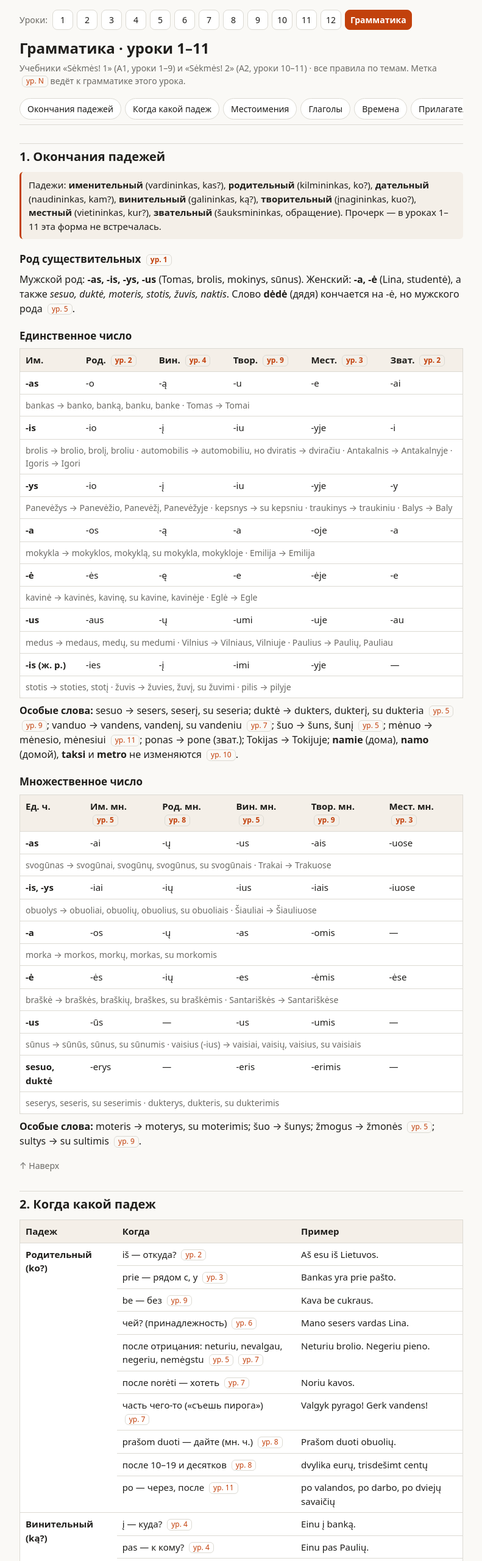
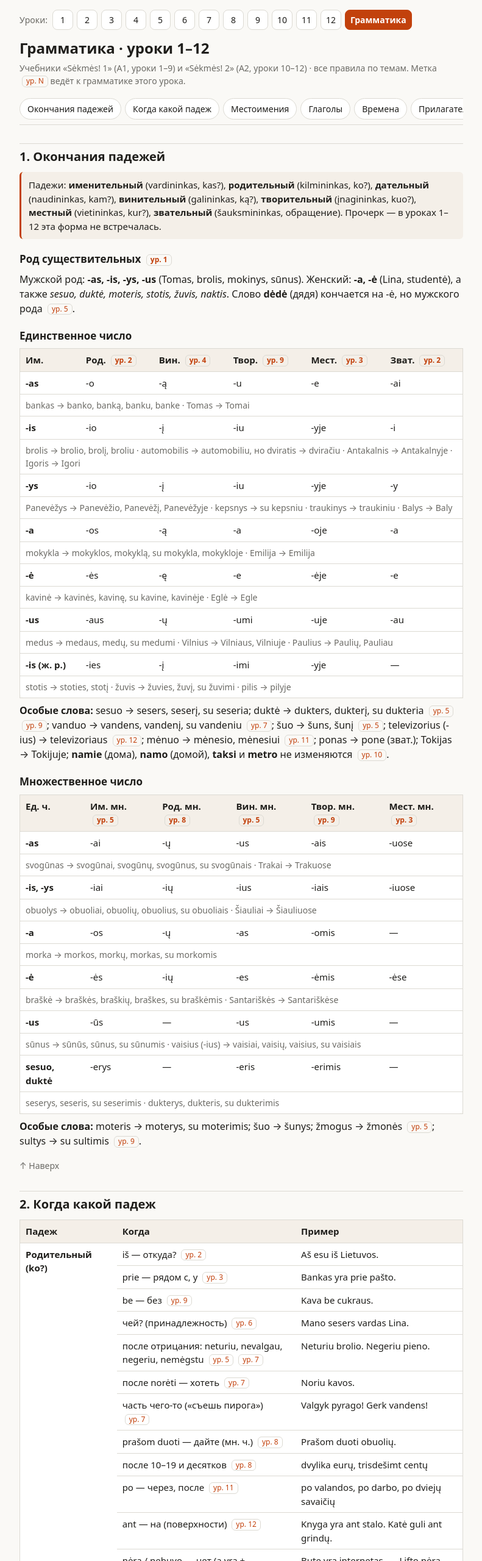
Before and after one commit to volhakratko-beep/lithuanian-language, a plain HTML site: page grammar/index.html in a window 1280 px wide. Shown: the top 2560 px of the page at 61% size, without its empty margins (244-1035 px from the left). Drawn offline with Linux system fonts and the light colour scheme.

Commit message:
Add lesson 12 grammar to the grammar page
Co-Authored-By: Claude Opus 5.5 <noreply@anthropic.com>

```diff
--- a/grammar/index.html
+++ b/grammar/index.html
@@ -3,7 +3,7 @@
 <head>
 <meta charset="utf-8">
 <meta name="viewport" content="width=device-width, initial-scale=1">
-<title>Sėkmės! — Грамматика уроков 1–11</title>
+<title>Sėkmės! — Грамматика уроков 1–12</title>
 <style>
 :root{--bg:#faf9f6;--fg:#1f1e1b;--muted:#6b6a65;--card:#fff;--line:#dcdad3;--accent:#c2410c;--soft:#f4efe8}
 @media (prefers-color-scheme:dark){:root{--bg:#1c1b19;--fg:#f1efe9;--muted:#a3a198;--card:#2a2926;--line:#3d3b36;--accent:#fb923c;--soft:#2f2d29}}
@@ -34,8 +34,8 @@ ul{margin:6px 0;padding-left:22px}
 <body>
 <div class="page">
 <!--lesson-menu--><style>.lmenu{display:flex;gap:6px;flex-wrap:wrap;align-items:center;margin:0 0 12px;font-size:14px}.lmenu span{color:var(--muted);margin-right:2px}.lmenu a{min-width:34px;text-align:center;padding:5px 8px;border:1px solid var(--line);border-radius:8px;text-decoration:none;color:var(--fg);background:var(--card)}.lmenu a.cur{background:var(--accent);border-color:var(--accent);color:#fff;font-weight:600}</style><nav class="lmenu" aria-label="Уроки"><span>Уроки:</span><a href="../" title="Урок 1">1</a><a href="../lesson-2/" title="Урок 2">2</a><a href="../lesson-3/" title="Урок 3">3</a><a href="../lesson-4/" title="Урок 4">4</a><a href="../lesson-5/" title="Урок 5">5</a><a href="../lesson-6/" title="Урок 6">6</a><a href="../lesson-7/" title="Урок 7">7</a><a href="../lesson-8/" title="Урок 8">8</a><a href="../lesson-9/" title="Урок 9">9</a><a href="../lesson-10/" title="Урок 10">10</a><a href="../lesson-11/" title="Урок 11">11</a><a href="../lesson-12/" title="Урок 12">12</a><a href="../grammar/" class="cur" aria-current="page" title="Грамматика уроков">Грамматика</a></nav><!--/lesson-menu-->
-<h1>Грамматика · уроки 1–11</h1>
-<div class="sub">Учебники «Sėkmės! 1» (A1, уроки 1–9) и «Sėkmės! 2» (A2, уроки 10–11) · все правила по темам. Метка <span class="tg">ур. N</span> ведёт к грамматике этого урока.</div>
+<h1>Грамматика · уроки 1–12</h1>
+<div class="sub">Учебники «Sėkmės! 1» (A1, уроки 1–9) и «Sėkmės! 2» (A2, уроки 10–12) · все правила по темам. Метка <span class="tg">ур. N</span> ведёт к грамматике этого урока.</div>
 
 <nav class="hot" aria-label="Темы">
   <a href="#cases">Окончания падежей</a>
@@ -49,7 +49,7 @@ ul{margin:6px 0;padding-left:22px}
 </nav>
 
 <h2 id="cases">1. Окончания падежей</h2>
-<div class="note">Падежи: <b>именительный</b> (vardininkas, kas?), <b>родительный</b> (kilmininkas, ko?), <b>дательный</b> (naudininkas, kam?), <b>винительный</b> (galininkas, ką?), <b>творительный</b> (įnagininkas, kuo?), <b>местный</b> (vietininkas, kur?), <b>звательный</b> (šauksmininkas, обращение). Прочерк — в уроках 1–11 эта форма не встречалась.</div>
+<div class="note">Падежи: <b>именительный</b> (vardininkas, kas?), <b>родительный</b> (kilmininkas, ko?), <b>дательный</b> (naudininkas, kam?), <b>винительный</b> (galininkas, ką?), <b>творительный</b> (įnagininkas, kuo?), <b>местный</b> (vietininkas, kur?), <b>звательный</b> (šauksmininkas, обращение). Прочерк — в уроках 1–12 эта форма не встречалась.</div>
 
 <h3>Род существительных <a class="tg" href="../#grammar">ур. 1</a></h3>
 <p>Мужской род: <b>-as, -is, -ys, -us</b> (Tomas, brolis, mokinys, sūnus). Женский: <b>-a, -ė</b> (Lina, studentė), а также <i>sesuo, duktė, moteris, stotis, žuvis, naktis</i>. Слово <b>dėdė</b> (дядя) кончается на -ė, но мужского рода <a class="tg" href="../lesson-5/#grammar">ур. 5</a>.</p>
@@ -72,7 +72,7 @@ ul{margin:6px 0;padding-left:22px}
 <tr><td class="lt">-is (ж. р.)</td><td>-ies</td><td>-į</td><td>-imi</td><td>-yje</td><td>—</td></tr>
 <tr><td colspan="6" class="sub">stotis → stoties, stotį · žuvis → žuvies, žuvį, su žuvimi · pilis → pilyje</td></tr>
 </table></div>
-<p><b>Особые слова:</b> sesuo → sesers, seserį, su seseria; duktė → dukters, dukterį, su dukteria <a class="tg" href="../lesson-5/#grammar">ур. 5</a> <a class="tg" href="../lesson-9/#grammar">ур. 9</a>; vanduo → vandens, vandenį, su vandeniu <a class="tg" href="../lesson-7/#grammar">ур. 7</a>; šuo → šuns, šunį <a class="tg" href="../lesson-5/#grammar">ур. 5</a>; mėnuo → mėnesio, mėnesiui <a class="tg" href="../lesson-11/#grammar">ур. 11</a>; ponas → pone (зват.); Tokijas → Tokijuje; <b>namie</b> (дома), <b>namo</b> (домой), <b>taksi</b> и <b>metro</b> не изменяются <a class="tg" href="../lesson-10/#grammar">ур. 10</a>.</p>
+<p><b>Особые слова:</b> sesuo → sesers, seserį, su seseria; duktė → dukters, dukterį, su dukteria <a class="tg" href="../lesson-5/#grammar">ур. 5</a> <a class="tg" href="../lesson-9/#grammar">ур. 9</a>; vanduo → vandens, vandenį, su vandeniu <a class="tg" href="../lesson-7/#grammar">ур. 7</a>; šuo → šuns, šunį <a class="tg" href="../lesson-5/#grammar">ур. 5</a>; televizorius (-ius) → televizoriaus <a class="tg" href="../lesson-12/#grammar">ур. 12</a>; mėnuo → mėnesio, mėnesiui <a class="tg" href="../lesson-11/#grammar">ур. 11</a>; ponas → pone (зват.); Tokijas → Tokijuje; <b>namie</b> (дома), <b>namo</b> (домой), <b>taksi</b> и <b>metro</b> не изменяются <a class="tg" href="../lesson-10/#grammar">ур. 10</a>.</p>
 
 <h3>Множественное число</h3>
 <div class="wrap"><table>
@@ -96,7 +96,7 @@ ul{margin:6px 0;padding-left:22px}
 <h2 id="use">2. Когда какой падеж</h2>
 <div class="wrap"><table>
 <tr><th>Падеж</th><th>Когда</th><th>Пример</th></tr>
-<tr><td class="lt" rowspan="10">Родительный (ko?)</td><td>iš — откуда? <a class="tg" href="../lesson-2/#grammar">ур. 2</a></td><td>Aš esu iš Lietuvos.</td></tr>
+<tr><td class="lt" rowspan="13">Родительный (ko?)</td><td>iš — откуда? <a class="tg" href="../lesson-2/#grammar">ур. 2</a></td><td>Aš esu iš Lietuvos.</td></tr>
 <tr><td>prie — рядом с, у <a class="tg" href="../lesson-3/#grammar">ур. 3</a></td><td>Bankas yra prie pašto.</td></tr>
 <tr><td>be — без <a class="tg" href="../lesson-9/#grammar">ур. 9</a></td><td>Kava be cukraus.</td></tr>
 <tr><td>чей? (принадлежность) <a class="tg" href="../lesson-6/#grammar">ур. 6</a></td><td>Mano sesers vardas Lina.</td></tr>
@@ -106,6 +106,9 @@ ul{margin:6px 0;padding-left:22px}
 <tr><td>prašom duoti — дайте (мн. ч.) <a class="tg" href="../lesson-8/#grammar">ур. 8</a></td><td>Prašom duoti obuolių.</td></tr>
 <tr><td>после 10–19 и десятков <a class="tg" href="../lesson-8/#grammar">ур. 8</a></td><td>dvylika eurų, trisdešimt centų</td></tr>
 <tr><td>po — через, после <a class="tg" href="../lesson-11/#grammar">ур. 11</a></td><td>po valandos, po darbo, po dviejų savaičių</td></tr>
+<tr><td>ant — на (поверхности) <a class="tg" href="../lesson-12/#grammar">ур. 12</a></td><td>Knyga yra ant stalo. Katė guli ant grindų.</td></tr>
+<tr><td>nėra / nebuvo — нет (а yra + именительный) <a class="tg" href="../lesson-12/#grammar">ур. 12</a></td><td>Bute yra internetas. — Lifto nėra.</td></tr>
+<tr><td>reikia (кому — дат.) и ieškoti — чего? <a class="tg" href="../lesson-12/#grammar">ур. 12</a></td><td>Man reikia stalo. Ieškau ramaus buto.</td></tr>
 <tr><td class="lt" rowspan="6">Винительный (ką?)</td><td>į — куда? <a class="tg" href="../lesson-4/#grammar">ур. 4</a></td><td>Einu į banką.</td></tr>
 <tr><td>pas — к кому? <a class="tg" href="../lesson-4/#grammar">ур. 4</a></td><td>Einu pas Paulių.</td></tr>
 <tr><td>už — при сравнении <a class="tg" href="../lesson-6/#grammar">ур. 6</a></td><td>Jis vyresnis už mane.</td></tr>
@@ -115,8 +118,9 @@ ul{margin:6px 0;padding-left:22px}
 <tr><td class="lt" rowspan="2">Творительный (kuo?)</td><td>su — с кем? с чем? <a class="tg" href="../lesson-9/#grammar">ур. 9</a></td><td>Kava su pienu. Einu su draugu.</td></tr>
 <tr><td>на чём едем: eiti, važiuoti, skristi + транспорт (и номер маршрута) <a class="tg" href="../lesson-10/#grammar">ур. 10</a></td><td>Važiuoju autobusu. Skrisime lėktuvu. Važiuok antru troleibusu. Einu pėsčiomis.</td></tr>
 <tr><td class="lt">Местный (kur?)</td><td>где? <a class="tg" href="../lesson-3/#grammar">ур. 3</a></td><td>Gyvenu Vilniuje. Esu banke.</td></tr>
-<tr><td class="lt" rowspan="2">Дательный (kam?)</td><td>кому нравится — patinka <a class="tg" href="../lesson-7/#grammar">ур. 7</a></td><td>Man patinka kava.</td></tr>
+<tr><td class="lt" rowspan="3">Дательный (kam?)</td><td>кому нравится — patinka <a class="tg" href="../lesson-7/#grammar">ур. 7</a></td><td>Man patinka kava.</td></tr>
 <tr><td>на какой срок? (kuriam laikui?) <a class="tg" href="../lesson-11/#grammar">ур. 11</a></td><td>Išsinuomosiu mašiną parai / savaitei / mėnesiui / trims paroms.</td></tr>
+<tr><td>кому нужно — reikia <a class="tg" href="../lesson-12/#grammar">ур. 12</a></td><td>Mums reikia didelio namo. Ar tau reikia naujos lovos?</td></tr>
 <tr><td class="lt">Звательный</td><td>обращение по имени <a class="tg" href="../lesson-2/#grammar">ур. 2</a></td><td>Labas, Tomai! Laba diena, pone Jonai!</td></tr>
 <tr><td class="lt">Именительный (kas?)</td><td>подлежащее; то, что нравится <a class="tg" href="../lesson-7/#grammar">ур. 7</a></td><td>Man patinka <b>braškės</b>.</td></tr>
 </table></div>
@@ -232,6 +236,7 @@ ul{margin:6px 0;padding-left:22px}
 <tr><td>tu</td><td class="lt">-k</td><td>valgyk, gerk, imk, įpilk, paduok</td></tr>
 <tr><td>jūs</td><td class="lt">-kite</td><td>valgykite, gerkite, imkite</td></tr>
 <tr><td>mes</td><td class="lt">-kime</td><td>eikime, pietaukime</td></tr>
+<tr><td colspan="3" class="sub">Ещё: uždaryk / uždarykite, atidaryk, užrakink, atrakink, sumokėk, sėsk(is), užeik <a class="tg" href="../lesson-12/#grammar">ур. 12</a></td></tr>
 <tr><td>jis, ji, jie</td><td class="lt">tegu + наст. время</td><td>tegu valgo, tegu eina</td></tr>
 </table></div>
 <p>Вежливо: <i>Prašom valgyti! Prašom sėstis!</i></p>
@@ -266,6 +271,15 @@ ul{margin:6px 0;padding-left:22px}
 <tr><td>самый младший / старший</td><td class="lt">jauniausias / vyriausias</td><td class="lt">jauniausia / vyriausia</td></tr>
 </table></div>
 <p>«Старше кого» — <b>už</b> + вин.: <i>Jis vyresnis už mane.</i></p>
+<h3>Прилагательные в родительном: kokio? kokios? <a class="tg" href="../lesson-12/#grammar">ур. 12</a></h3>
+<p>Прилагательное стоит в том же падеже, что и существительное: <i>Man reikia <b>didelio</b> stalo. Ieškau <b>šviesios</b> sofos.</i></p>
+<div class="wrap"><table>
+<tr><th>м. р.</th><th>Род.</th><th>ж. р.</th><th>Род.</th></tr>
+<tr><td>-as: naujas stalas</td><td class="lt">naujo stalo</td><td>-a: minkšta sofa</td><td class="lt">minkštos sofos</td></tr>
+<tr><td>-us: gražus fotelis</td><td class="lt">gražaus fotelio</td><td>-i: graži lentyna</td><td class="lt">gražios lentynos</td></tr>
+<tr><td>-is: didelis televizorius</td><td class="lt">didelio televizoriaus</td><td>-ė: didelė virtuvė</td><td class="lt">didelės virtuvės</td></tr>
+</table></div>
+
 <h3>Безличная форма <a class="tg" href="../lesson-9/#grammar">ур. 9</a></h3>
 <p>Окончание -s отпадает: skanus → <b>skanu</b> (вкусно), karštas → <b>karšta</b> (горячо), saldus → <b>saldu</b>, rūgštus → <b>rūgštu</b>, aštrus → <b>aštru</b>, sūrus → <b>sūru</b>. Так же: <i>aišku</i> (ясно), <i>malonu</i> (приятно).</p>
 <h3>Наречия языка: -iškai <a class="tg" href="../lesson-2/#grammar">ур. 2</a></h3>
@@ -290,6 +304,9 @@ ul{margin:6px 0;padding-left:22px}
 <tr><td>5–9</td><td>penki…devyni</td><td>penkios…devynios</td><td>penkis…devynis</td><td>penkias…devynias</td></tr>
 </table></div>
 <p><i>Du mano broliai gyvena Vokietijoje. — Turiu dvi seseris.</i></p>
+
+<h3>Порядковые: на каком этаже? <a class="tg" href="../lesson-12/#grammar">ур. 12</a></h3>
+<p>На <b>kelintame aukšte?</b> — местный падеж, <b>-as → -ame</b>: pirmame, antrame, trečiame, ketvirtame, penktame… dešimtame, vienuoliktame, dvidešimtame, dvidešimt pirmame aukšte. <i>Gyvenu ketvirtame aukšte.</i></p>
 
 <h3>Порядковые: какой номер? <a class="tg" href="../lesson-10/#grammar">ур. 10</a></h3>
 <p>На <b>koks?</b> — именительный: <i>Į centrą važiuoja <b>ketvirtas</b> troleibusas.</i> На <b>kaip?</b> — творительный, <b>-as → -u</b> и у номера, и у транспорта: <i>Važiuoju <b>ketvirtu troleibusu</b>.</i></p>
@@ -343,6 +360,8 @@ ul{margin:6px 0;padding-left:22px}
 <tr><td class="lt">kada</td><td>когда?</td><td>Kada susitinkame? <a class="tg" href="../lesson-4/#grammar">ур. 4</a></td></tr>
 <tr><td class="lt">kelintą valandą</td><td>во сколько?</td><td>Kelintą valandą susitinkame? <a class="tg" href="../lesson-4/#grammar">ур. 4</a></td></tr>
 <tr><td class="lt">kuriam laikui</td><td>на какой срок?</td><td>Kuriam laikui norėtumėte? — Savaitei. <a class="tg" href="../lesson-11/#grammar">ур. 11</a></td></tr>
+<tr><td class="lt">kelintame aukšte</td><td>на каком этаже?</td><td>Kelintame aukšte tu gyveni? — Antrame. <a class="tg" href="../lesson-12/#grammar">ур. 12</a></td></tr>
+<tr><td class="lt">kokio, kokios</td><td>какого? какой? (род.)</td><td>Kokio buto jums reikia? Kokios sofos ieškai? <a class="tg" href="../lesson-12/#grammar">ур. 12</a></td></tr>
 <tr><td class="lt">kieno</td><td>чей?</td><td>Kieno vaikas yra tas berniukas? <a class="tg" href="../lesson-6/#grammar">ур. 6</a></td></tr>
 <tr><td class="lt">ką / ko</td><td>что? (вин. / род.)</td><td>Ką tu mėgsti? Ko tu nori? <a class="tg" href="../lesson-7/#grammar">ур. 7</a></td></tr>
 <tr><td class="lt">kiek</td><td>сколько?</td><td>Kiek kainuoja? <a class="tg" href="../lesson-8/#grammar">ур. 8</a></td></tr>
```
